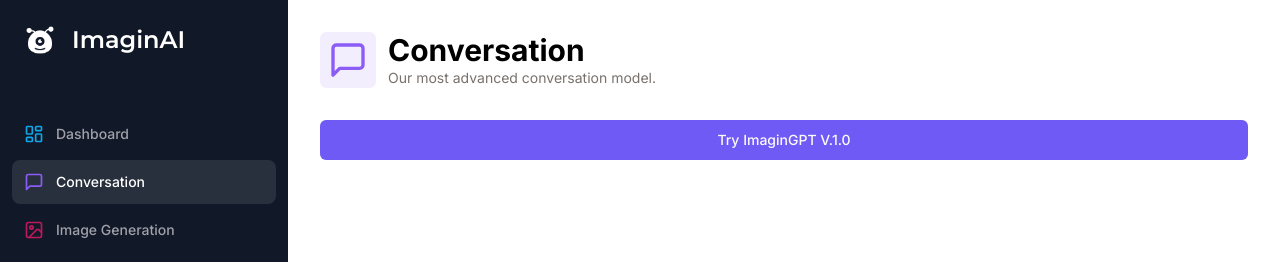
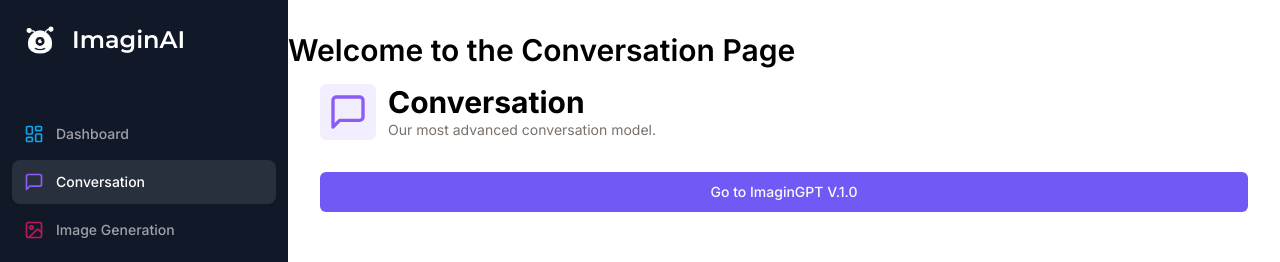
Before and after one commit to buddhi-ashen/imagin_saas, a Next.js app: page /conversation in a window 1280 px wide. Shown: the top 262 px of the page. Built offline with nearby package versions, Linux system fonts and the light colour scheme; no server answers.

Commit message:
Update page.tsx

```diff
--- a/app/(dashboard)/(routes)/conversation/page.tsx
+++ b/app/(dashboard)/(routes)/conversation/page.tsx
@@ -1,10 +1,21 @@
 import { Heading } from "@/components/heading";
 import { Button } from "@/components/ui/button";
 import { MessageSquare } from "lucide-react";
+// ... (other imports)
 
 const ConversationPage = () => {
+  // ... (existing code)
+
+  // Function to handle the button click and redirect to the URL
+  const handleButtonClick = () => {
+    window.location.href = "https://imagingpt.vercel.app/";
+  };
+
   return (
     <div>
+      {/* New heading */}
+      <h1 className="text-3xl font-semibold mb-4">Welcome to the Conversation Page</h1>
+
       <Heading
         title="Conversation"
         description="Our most advanced conversation model."
@@ -13,13 +24,12 @@
         bgColor="bg-violet-500/10"
       />
       <div className="px-4 lg:px-8">
-        <div>
-          <a href="https://imagingpt.vercel.app/">
-            <Button className="col-span-12 lg:col-span-2 w-full" size="icon">
-              Try ImaginGPT V.1.0
-            </Button>
-          </a>
-        </div>
+        {/* New Button component */}
+        <Button className="col-span-12 lg:col-span-2 w-full" size="icon" onClick={handleButtonClick}>
+          Go to ImaginGPT V.1.0
+        </Button>
+
+        {/* ... (other existing code) */}
       </div>
     </div>
   );
```
